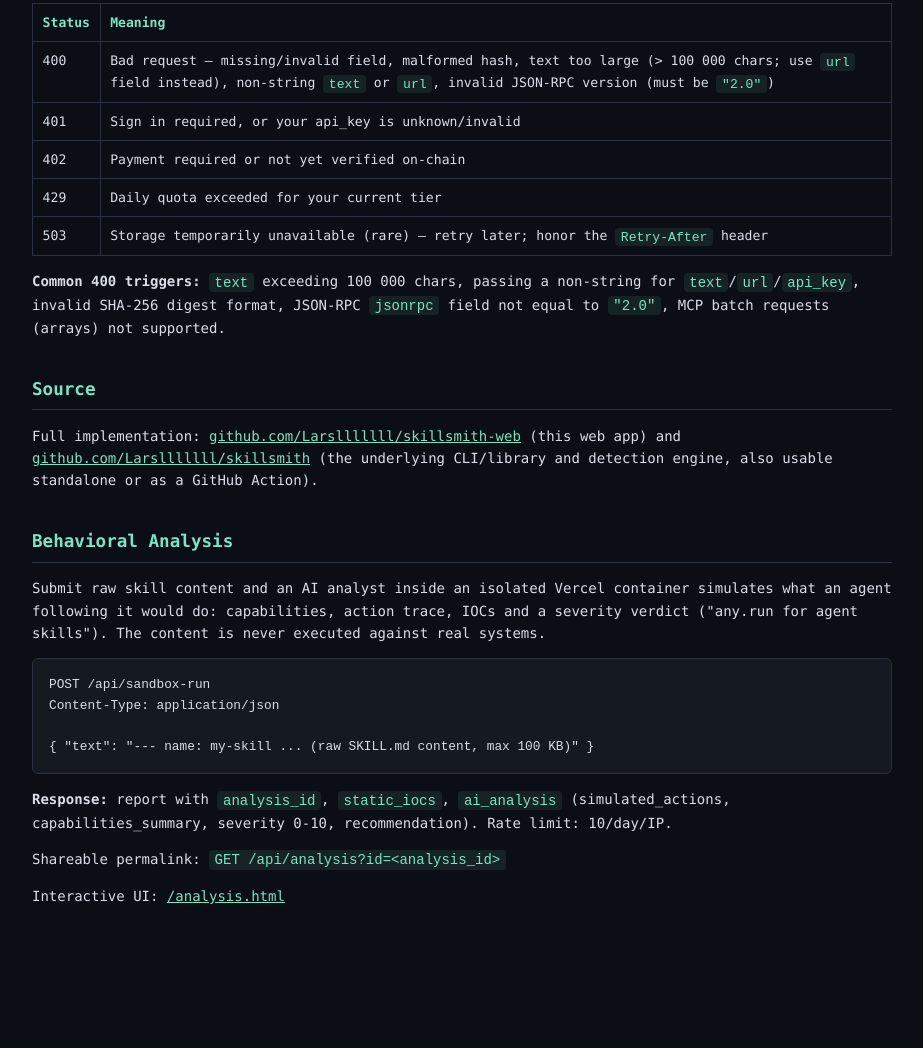
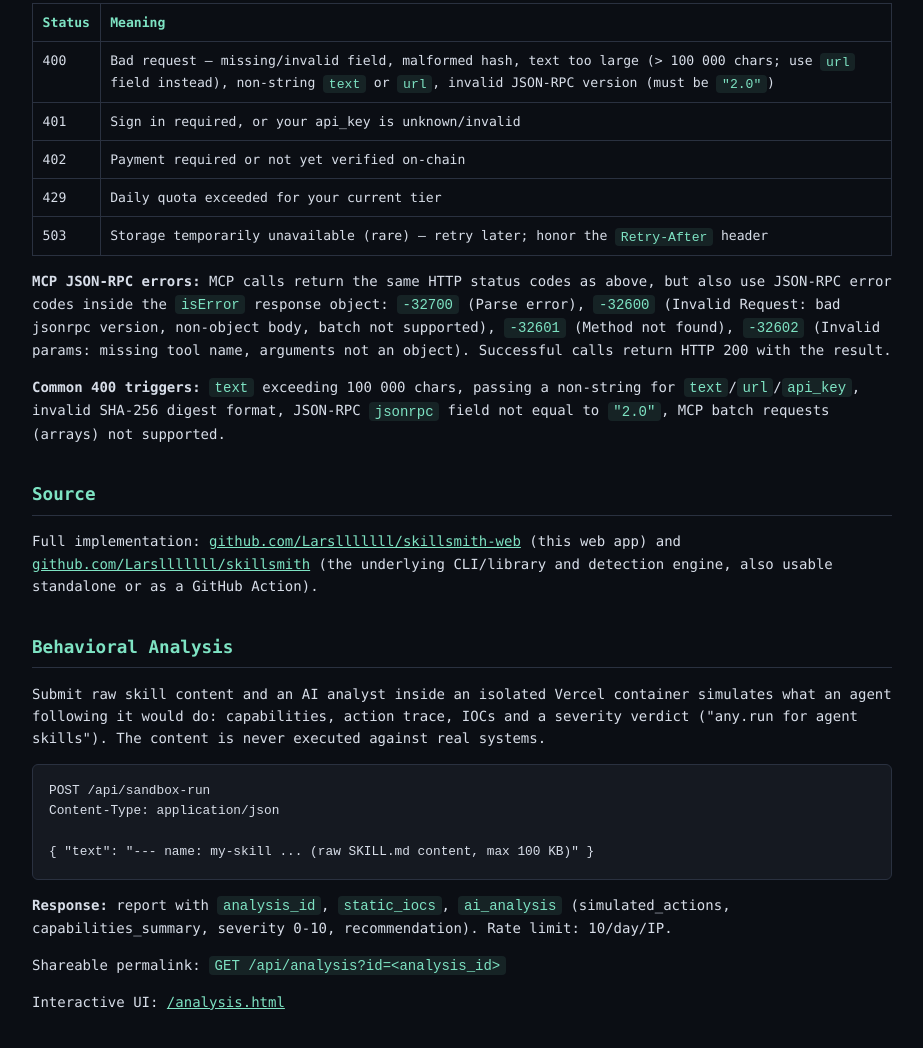
Before and after one commit to Larslllllll/skillsmith-web, a website: page public/api-docs.html in a window 1280 px wide. Shown: the part 6729-7777 px from the top of the page, without its empty margins (178-1101 px from the left). Before the commit the page ends 7715 px from the top, so only its background shows below. Drawn offline with Linux system fonts and the light colour scheme.

Commit message:
Improve: PT-T201 - document MCP JSON-RPC error codes in api-docs.html
Added MCP-specific error codes to the Errors section:
- -32700 Parse error
- -32600 Invalid Request (bad jsonrpc version, non-object body, batch)
- -32601 Method not found
- -32602 Invalid params (missing tool name, arguments not object)

Also notes that MCP returns HTTP 200 with isError flag, not HTTP 4xx codes.

```diff
--- a/public/api-docs.html
+++ b/public/api-docs.html
@@ -239,6 +239,8 @@ curl -X POST https://skillsmith.ch/api/buy_credit \
 <tr><td>429</td><td>Daily quota exceeded for your current tier</td></tr>
 <tr><td>503</td><td>Storage temporarily unavailable (rare) — retry later; honor the <code>Retry-After</code> header</td></tr>
 </table>
+<p><strong>MCP JSON-RPC errors:</strong> MCP calls return the same HTTP status codes as above, but also use JSON-RPC error codes inside the <code>isError</code> response object: <code>-32700</code> (Parse error), <code>-32600</code> (Invalid Request: bad jsonrpc version, non-object body, batch not supported), <code>-32601</code> (Method not found), <code>-32602</code> (Invalid params: missing tool name, arguments not an object). Successful calls return HTTP 200 with the result.</p>
+
 <p><strong>Common 400 triggers:</strong> <code>text</code> exceeding 100 000 chars, passing a non-string for <code>text</code>/<code>url</code>/<code>api_key</code>, invalid SHA-256 digest format, JSON-RPC <code>jsonrpc</code> field not equal to <code>"2.0"</code>, MCP batch requests (arrays) not supported.</p>
 
 <h2>Source</h2>
```
